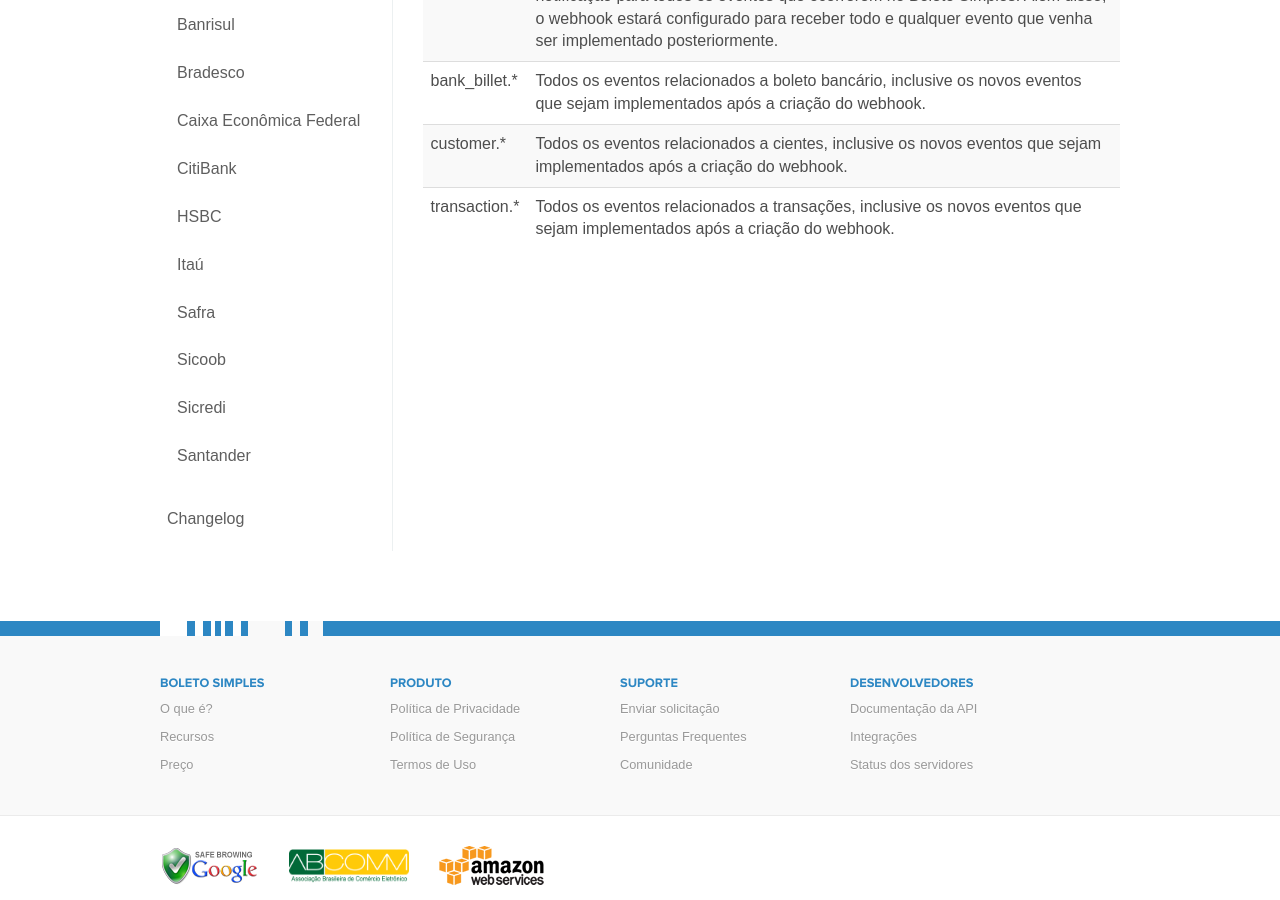
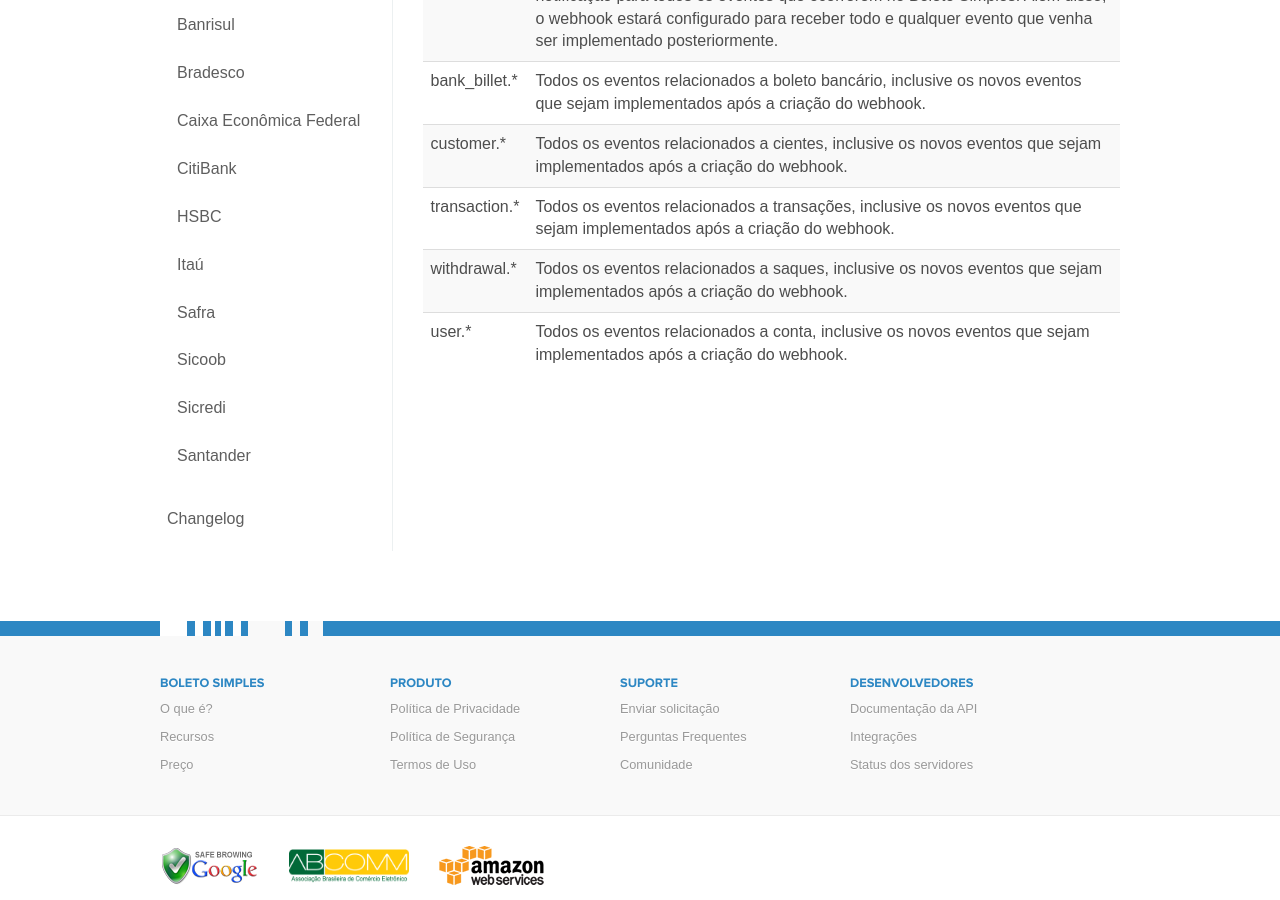
Before and after one commit to BoletoSimples/boletosimples-docs, a Jekyll site: the page built from webhooks/events.md, in a window 1280 px wide and 900 px high, scrolled down 1701 px. Built offline with Jekyll 4.4.1, drawn with Linux system fonts in a browser that asks for light colours.

Commit message:
add webhook * events

```diff
--- a/webhooks/events.md
+++ b/webhooks/events.md
@@ -51,3 +51,5 @@ Ao configurar o webhook é possível se inscrever nos eventos acima e nos evento
 | bank_billet.*         | Todos os eventos relacionados a boleto bancário, inclusive os novos eventos que sejam implementados após a criação do webhook. |
 | customer.*            | Todos os eventos relacionados a cientes, inclusive os novos eventos que sejam implementados após a criação do webhook. |
 | transaction.*         | Todos os eventos relacionados a transações, inclusive os novos eventos que sejam implementados após a criação do webhook. |
+| withdrawal.*         | Todos os eventos relacionados a saques, inclusive os novos eventos que sejam implementados após a criação do webhook. |
+| user.*         | Todos os eventos relacionados a conta, inclusive os novos eventos que sejam implementados após a criação do webhook. |
```
